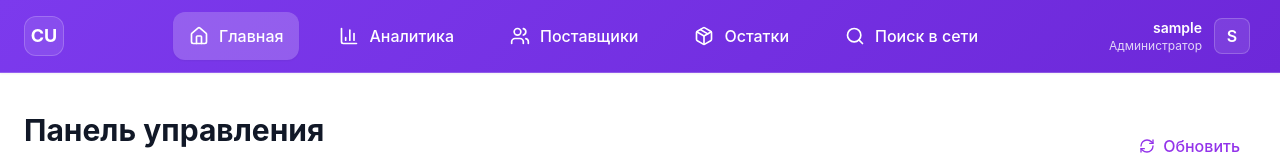
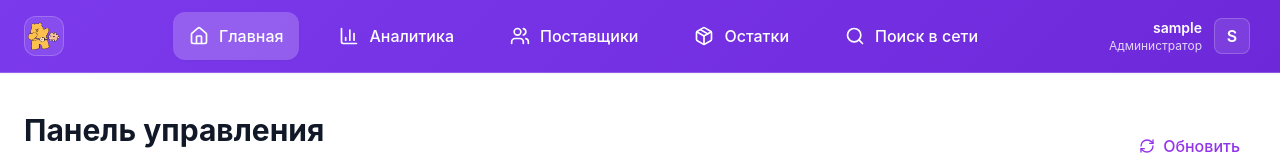
Before and after one commit to a1k2i3m4/ProcureProAPP, a React (Vite) app in the folder front/: page / in a window 1280 px wide. Shown: the top 160 px of the page. Built offline with nearby package versions, Linux system fonts and the light colour scheme; no server answers; sample sign-in values are in the browser's storage; the HTML template or start-up script is replaced by a standard one.

Commit message:
ui: add main CU logo, remove Profile and Settings from user menu - Replace text 'CU' logo with actual logo.png from main app - Remove 'Профиль' and 'Настройки' buttons from user dropdown - Keep only user info and 'Выйти' button

```diff
--- a/front/src/components/layout/Header.tsx
+++ b/front/src/components/layout/Header.tsx
@@ -1,7 +1,9 @@
 import React, { useState, useRef, useEffect } from "react";
 import { useNavigate, useLocation } from "react-router-dom";
-import { Home, BarChart3, Users, LogOut, User, Settings, Search, Package } from "lucide-react";
+import { Home, BarChart3, Users, LogOut, User, Search, Package } from "lucide-react";
 import { useAuth } from "../../context/AuthContext";
+
+const basePath = import.meta.env.VITE_BASE_PATH || '/';
 
 const Header: React.FC = () => {
     const [isProfileOpen, setIsProfileOpen] = useState(false);
@@ -70,10 +72,10 @@ const Header: React.FC = () => {
                     <div className="flex items-center gap-3">
                         {/* Логотип */}
                         <div
-                            className="flex items-center justify-center h-10 w-10 rounded-xl bg-white/10 backdrop-blur-sm border border-white/20 shrink-0 cursor-pointer"
+                            className="flex items-center justify-center h-10 w-10 rounded-xl bg-white/10 backdrop-blur-sm border border-white/20 shrink-0 cursor-pointer overflow-hidden"
                             onClick={() => handleNavigation("/")}
                         >
-                            <span className="text-white font-bold text-lg">CU</span>
+                            <img src={`${basePath}images/logo.png`} alt="CU" className="h-8 w-8 object-contain" />
                         </div>
 
                         {/* Название системы - скрываем на очень маленьких экранах */}
@@ -171,29 +173,6 @@ const Header: React.FC = () => {
                                     </p>
                                 </div>
 
-                                <button
-                                    onClick={() => {
-                                        handleNavigation("/profile");
-                                        setIsProfileOpen(false);
-                                    }}
-                                    className="w-full flex items-center px-4 py-3 text-sm text-gray-700 hover:bg-gray-50 transition-colors"
-                                >
-                                    <User size={16} className="mr-3 text-gray-500" />
-                                    Профиль
-                                </button>
-
-                                <button
-                                    onClick={() => {
-                                        handleNavigation("/settings");
-                                        setIsProfileOpen(false);
-                                    }}
-                                    className="w-full flex items-center px-4 py-3 text-sm text-gray-700 hover:bg-gray-50 transition-colors"
-                                >
-                                    <Settings size={16} className="mr-3 text-gray-500" />
-                                    Настройки
-                                </button>
-
-                                <div className="border-t border-gray-100 my-1"></div>
 
                                 <button
                                     onClick={handleLogout}
```
Also changed, not shown: front/public/images/logo.png (added).
